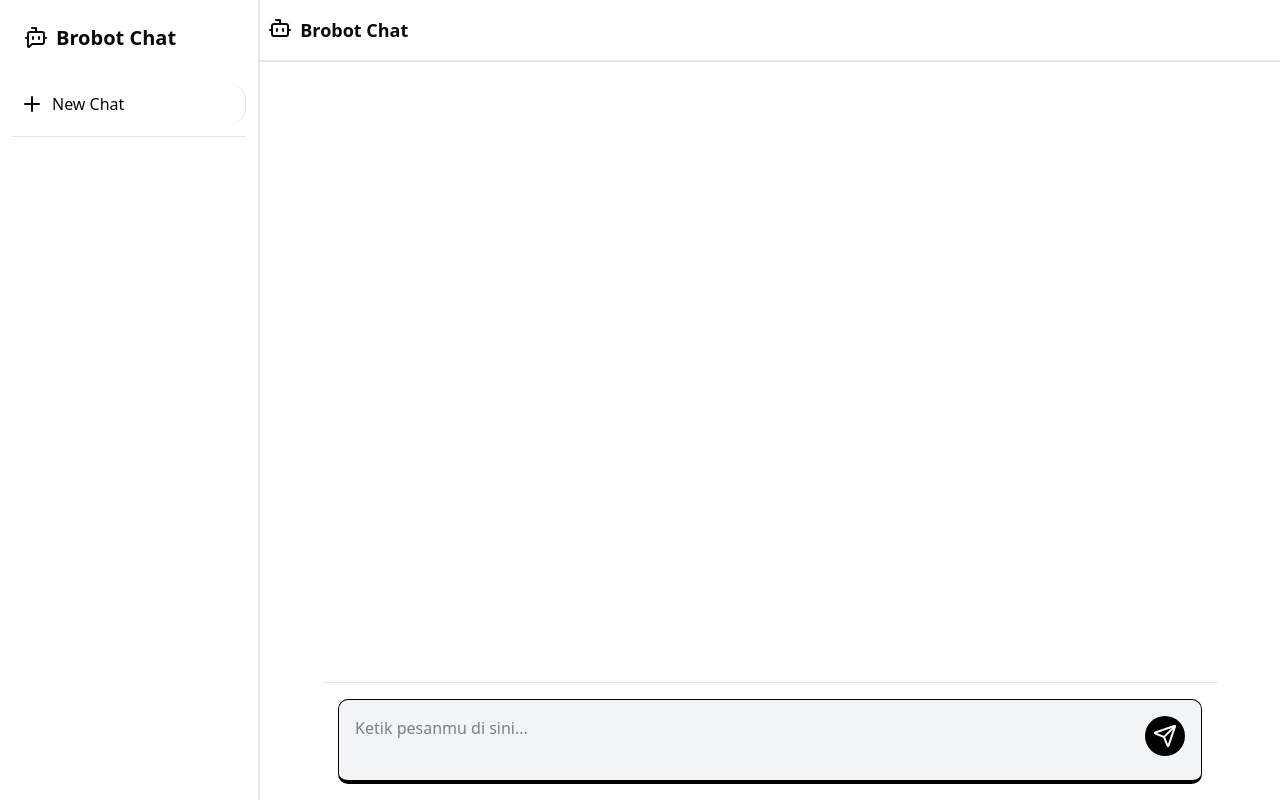
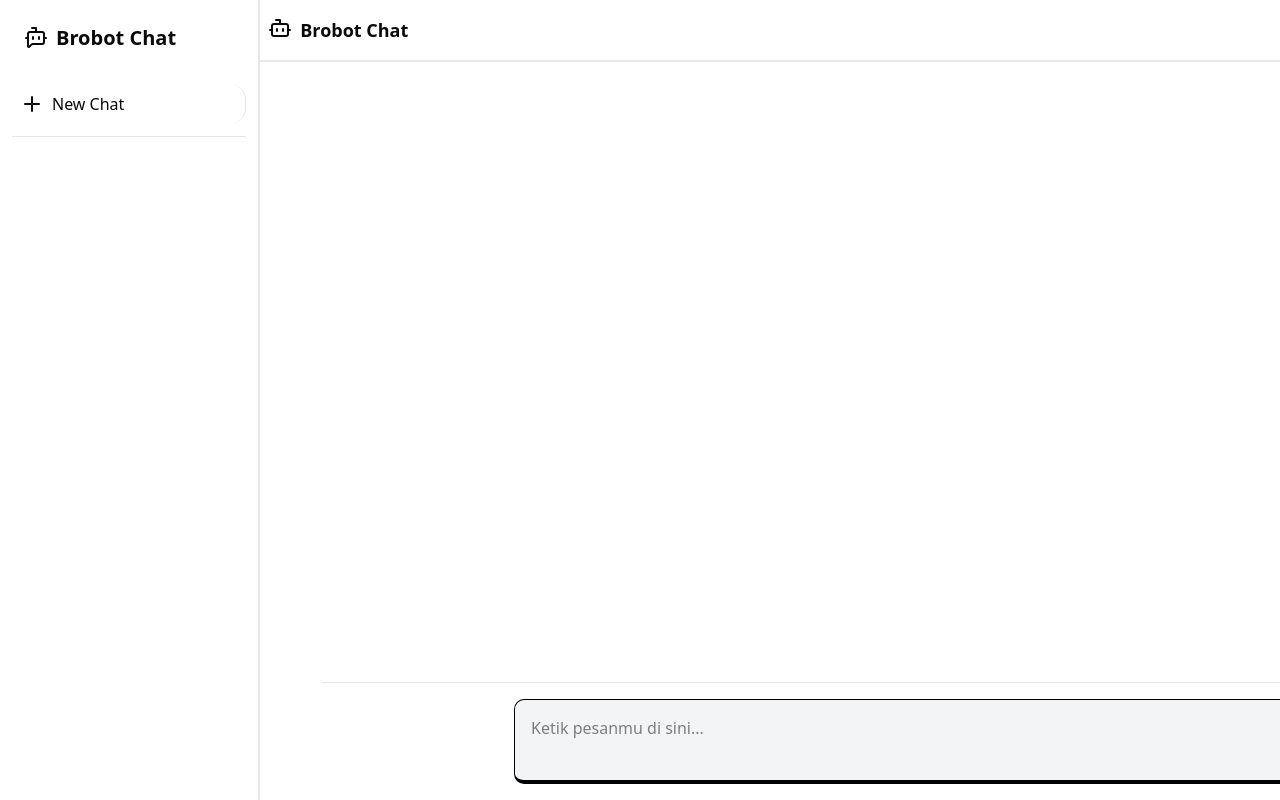
Before and after one commit to AhmadKamaludin24/brobot-chat, a Next.js app: page / in a window 1280 px wide. Built offline with nearby package versions, Linux system fonts and the light colour scheme.

Commit message:
modified:   app/page.tsx

```diff
--- a/app/page.tsx
+++ b/app/page.tsx
@@ -156,7 +156,7 @@ export default function Home() {
       </div>
       <div className="max-w-4xl mx-auto min-h-svh flex flex-col justify-between">
         {/* Chat Area */}
-        <div className="pt-24 relative px-4 flex-1 overflow-y-auto  space-y-4">
+        <div className="py-24 relative px-4 flex-1 overflow-y-auto  space-y-4">
           {messages.map((m, i) => (
             <div
               key={i}
@@ -214,7 +214,7 @@ export default function Home() {
         </div>
 
         {/* Input Area */}
-        <div className="sticky z-50 bottom-0 w-full bg-white border-t p-4">
+        <div className="fixed z-50 bottom-0 w-full bg-white border-t p-4">
           <form
             onSubmit={handleSend}
             className="w-full flex gap-2 max-w-4xl mx-auto border rounded-lg bg-gray-100 border-b-4 border-black p-4"
```
